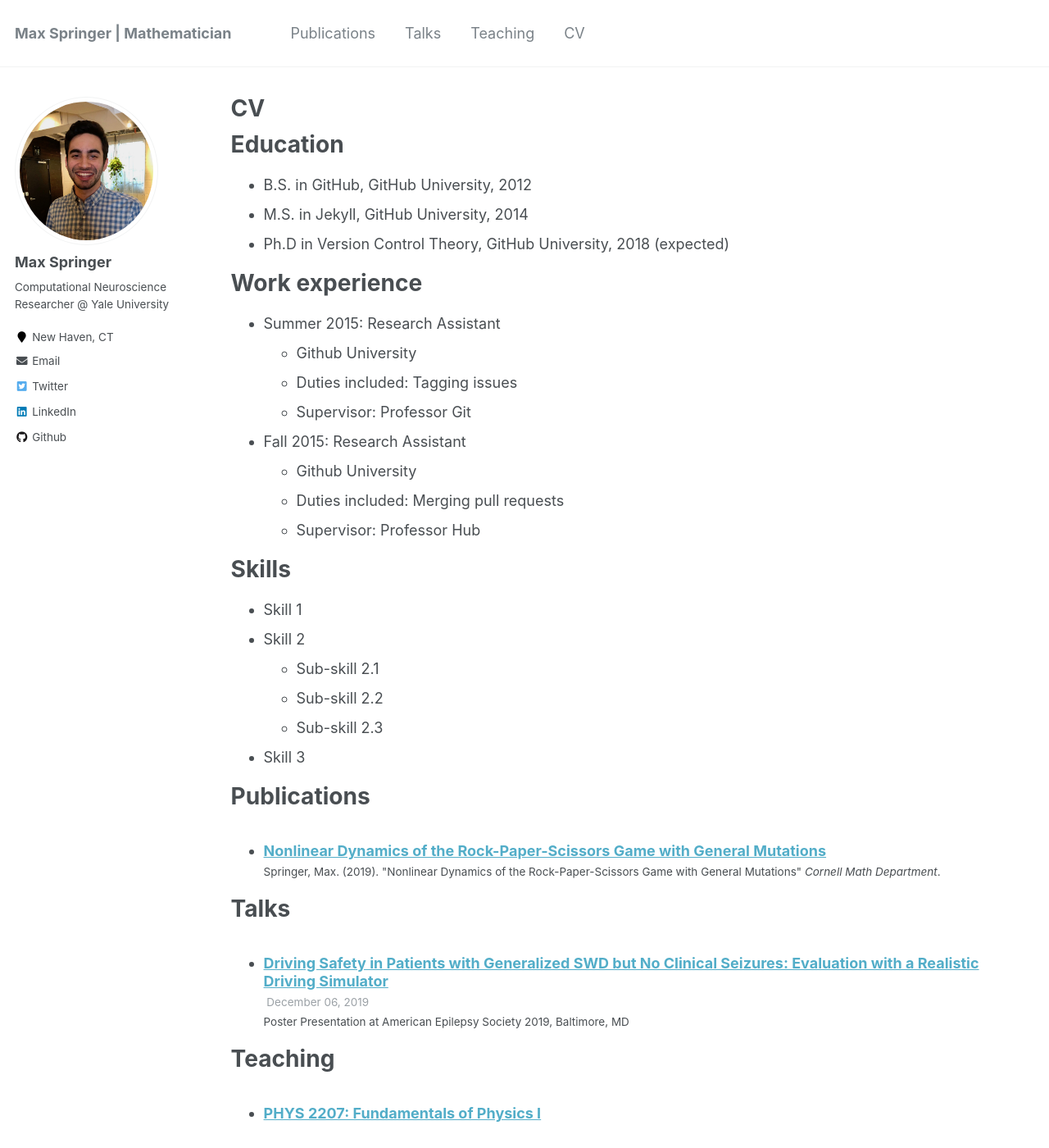
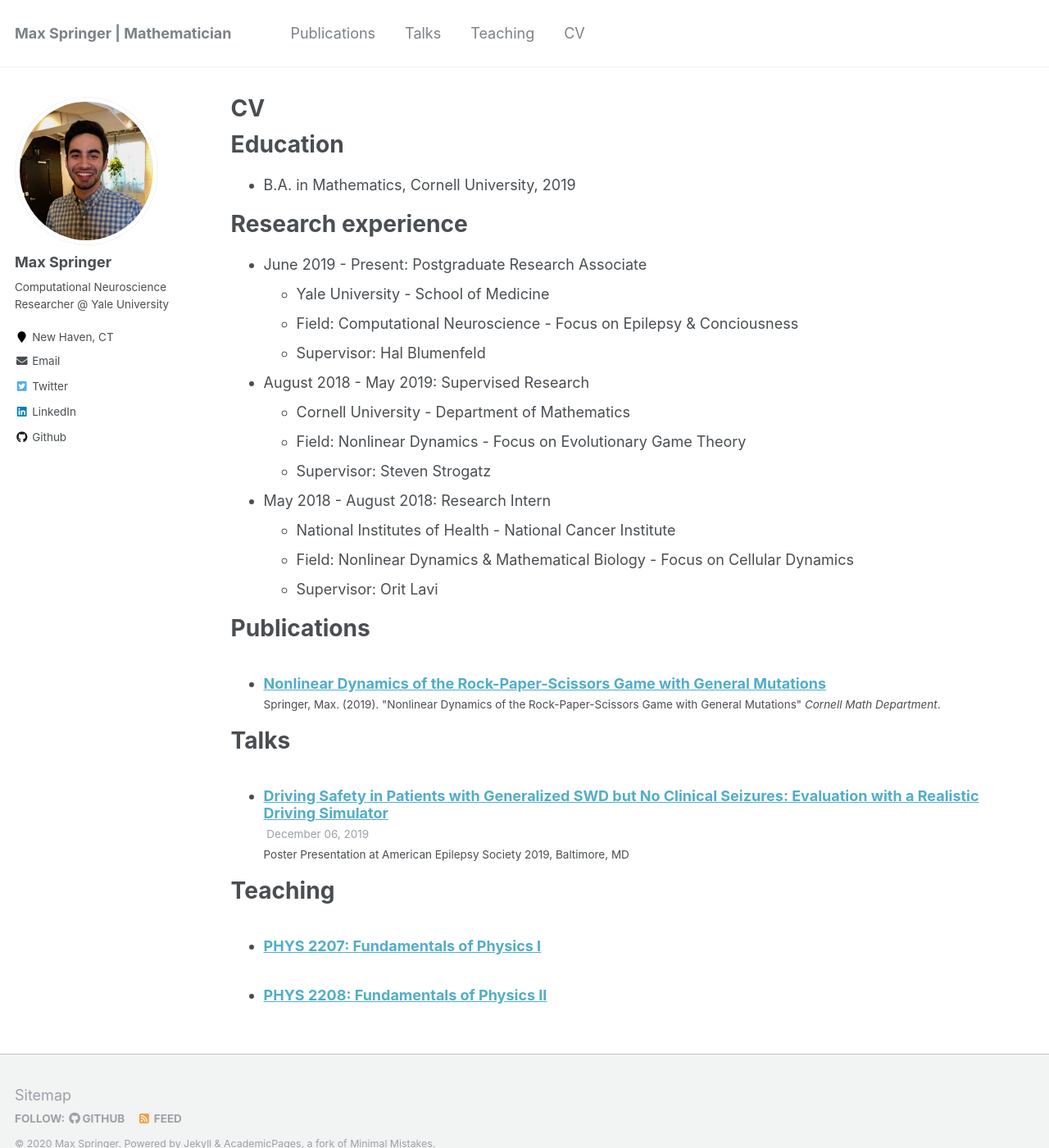
Before and after one commit to mss423/mss423.github.io, a Jekyll site: the page built from _pages/cv.md, in a window 1280 px wide and 1400 px high. Shown: the whole window at 82% size. Built offline with Jekyll 4.4.1, drawn with Linux system fonts in a browser that asks for light colours; some of the changed text lies outside the part shown.

Commit message:
Update cv.md

```diff
--- a/_pages/cv.md
+++ b/_pages/cv.md
@@ -11,30 +11,24 @@
 
 Education
 ======
-* B.S. in GitHub, GitHub University, 2012
-* M.S. in Jekyll, GitHub University, 2014
-* Ph.D in Version Control Theory, GitHub University, 2018 (expected)
+* B.A. in Mathematics, Cornell University, 2019
 
-Work experience
+Research experience
 ======
-* Summer 2015: Research Assistant
-  * Github University
-  * Duties included: Tagging issues
-  * Supervisor: Professor Git
+* June 2019 - Present: Postgraduate Research Associate
+  * Yale University - School of Medicine
+  * Field: Computational Neuroscience - Focus on Epilepsy & Conciousness
+  * Supervisor: Hal Blumenfeld
 
-* Fall 2015: Research Assistant
-  * Github University
-  * Duties included: Merging pull requests
-  * Supervisor: Professor Hub
+* August 2018 - May 2019: Supervised Research
+  * Cornell University - Department of Mathematics
+  * Field: Nonlinear Dynamics - Focus on Evolutionary Game Theory
+  * Supervisor: Steven Strogatz
 
-Skills
-======
-* Skill 1
-* Skill 2
-  * Sub-skill 2.1
-  * Sub-skill 2.2
-  * Sub-skill 2.3
-* Skill 3
+* May 2018 - August 2018: Research Intern
+  * National Institutes of Health - National Cancer Institute
+  * Field: Nonlinear Dynamics & Mathematical Biology - Focus on Cellular Dynamics
+  * Supervisor: Orit Lavi
 
 Publications
 ======
@@ -53,7 +47,3 @@
   <ul>{% for post in site.teaching %}
     {% include archive-single-cv.html %}
   {% endfor %}</ul>
-
-Service and leadership
-======
-* Currently signed in to 43 different slack teams
```
